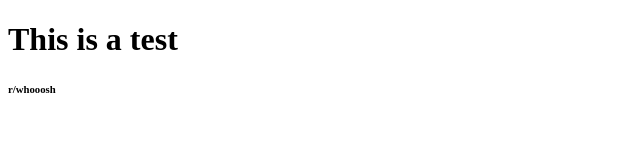
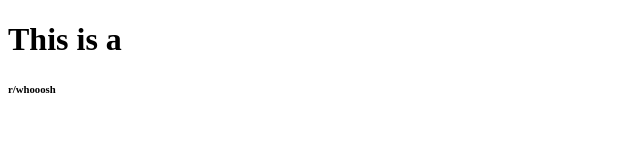
Before and after one commit to FLAWLESSdotEXE/MAI123_WEB, a plain HTML site: page index.html in a window 1280 px wide. Shown: the full height of the page, 0-640 px from the left. Drawn offline with Linux system fonts and the light colour scheme.

Commit message:
Update index.html

```diff
--- a/index.html
+++ b/index.html
@@ -7,7 +7,7 @@
     <title>Marco Ines</title>
 </head>
 <body>
-    <h1>This is a test</h1>
+    <h1>This is a </h1>
     <h6>r/whooosh</h6>
 </body>
 </html>
```
